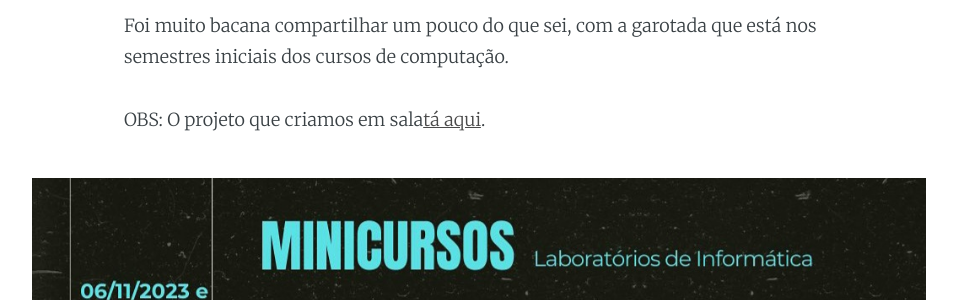
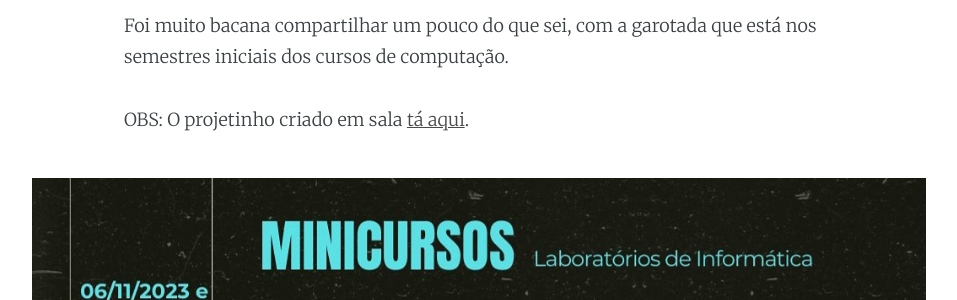
Before and after one commit to libnando/nandomegaman.github.io, a Jekyll site: the page built from _posts/2023-11-12-mini-curso-apis-em-foco-semana-academica-unochapeco.markdown, in a window 1280 px wide and 900 px high, scrolled down 559 px. Shown: the part 152-452 px from the top of the window, without its empty margins (161-1118 px from the left). Built offline with Jekyll 4.4.1, drawn with Linux system fonts in a browser that asks for light colours.

Commit message:
chore: improvements

```diff
--- a/_posts/2023-11-12-mini-curso-apis-em-foco-semana-academica-unochapeco.markdown
+++ b/_posts/2023-11-12-mini-curso-apis-em-foco-semana-academica-unochapeco.markdown
@@ -16,7 +16,7 @@ Criamos também um projetinho em sala de aula, que aplica padrões e assuntos ab
 
 Foi muito bacana compartilhar um pouco do que sei, com a garotada que está nos semestres iniciais dos cursos de computação.
 
-OBS: O projeto que criamos em sala<a target="_blank" href="https://github.com/libnando/YZCollege">tá aqui</a>.
+OBS: O projetinho criado em sala <a target="_blank" href="https://github.com/libnando/YZCollege">tá aqui</a>.
 
 ![Fernando Rosa - Unochapeco](/assets/images/posts/2023/11/fercurso_1.jpg)
 
```
